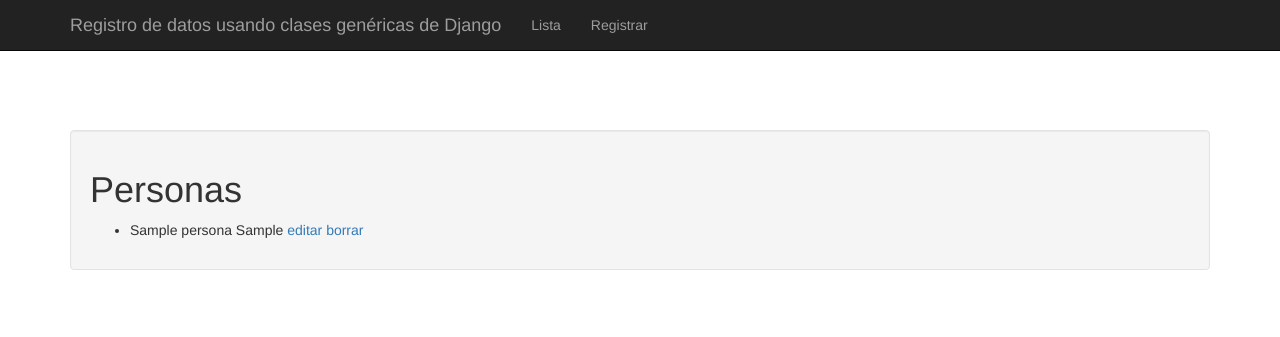
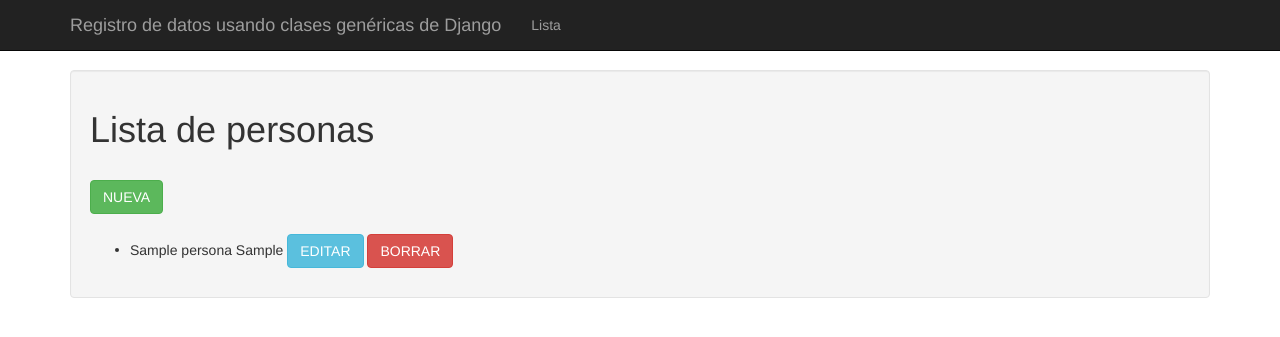
Before and after one commit to argenisosorio/registro_vistas_clases, a Django app: page / in a window 1280 px wide. Shown: the top 337 px of the page. Run offline with Django 3.2, Linux system fonts and the light colour scheme; tables that the repository leaves empty hold one stand-in row (values such as "Sample post"); some libraries are stand-ins or nearby versions.

Commit message:
Haciendo ajustes en el crud de las personas

```diff
--- a/registro/templates/registro/base.html
+++ b/registro/templates/registro/base.html
@@ -33,8 +33,7 @@
     <script src="{% static 'js/ie10-viewport-bug-workaround.js' %}"></script>
   </head>
   <body>
-
-    <!-- Fixed navbar
+    <!-- navbar class
     ================================================== -->
     <nav class="navbar navbar-inverse navbar-fixed-top">
       <div class="container">
@@ -50,22 +49,19 @@
         <div id="navbar" class="navbar-collapse collapse">
           <ul class="nav navbar-nav">
             <li><a href="{% url 'registro:consultar' %}">Lista</a></li>
-            <li><a href="{% url 'registro:registrar' %}">Registrar</a></li>
           </ul>
         </div>
       </div>
-    </nav><!-- End navbar -->
-
-    <br />
-    <br />
-    <br />
-
+    </nav>
+    <!-- navbar class end -->
+    <!-- container class
+    ================================================== -->
     <div class="container theme-showcase" role="main">
       <div class="well">
       {% block cuerpo %}
       {% endblock %}
       </div>
-    </div> <!-- /container -->
-
+    </div>
+    <!-- container class end -->
   </body>
 </html>
--- a/registro/templates/registro/persona_confirm_delete.html
+++ b/registro/templates/registro/persona_confirm_delete.html
@@ -2,7 +2,7 @@
 {% block titulo %}Borrar{% endblock %}
 {% block cuerpo %}
 <form method="post">{% csrf_token %}
-  Are you sure you want to delete "{{ object }}" ?
-  <input type="submit" value="Submit" />
+  ¿Está seguro que desea borrar a "{{ object }}" ?
+  <button class="btn btn-danger" type="submit">BORRAR</button>
 </form>
 {% endblock %}
--- a/registro/templates/registro/persona_form.html
+++ b/registro/templates/registro/persona_form.html
@@ -3,6 +3,6 @@
 {% block cuerpo %}
 <form method="post">{% csrf_token %}
   {{ form.as_p }}
-  <input type="submit" value="Submit" />
+  <button class="btn btn-success" type="submit">GUARDAR</button>
 </form>
 {% endblock %}
--- a/registro/templates/registro/persona_list.html
+++ b/registro/templates/registro/persona_list.html
@@ -1,13 +1,22 @@
 {% extends "registro/base.html" %}
 {% block titulo %}Lista{% endblock %}
 {% block cuerpo %}
-<h1>Personas</h1>
+<h1>Lista de personas</h1>
+<br />
+<a href="{% url 'registro:registrar' %}">
+  <button class="btn btn-success">NUEVA</button>
+</a>
+<br />
+<br />
 <ul>
   {% for persona in object_list %}
   <li>{{ persona.nombre }} {{ persona.cedula }}
-  <a href="{% url 'registro:editar' persona.id %}">editar</a>
-  <a href="{% url 'registro:borrar' persona.id %}">borrar</a>
-  </li>
+  <a href="{% url 'registro:editar' persona.id %}">
+    <button class="btn btn-info">EDITAR</button>
+  </a>
+  <a href="{% url 'registro:borrar' persona.id %}">
+    <button class="btn btn-danger">BORRAR</button>
+  </a>
   {% endfor %}
 </ul>
 {% endblock %}
```
